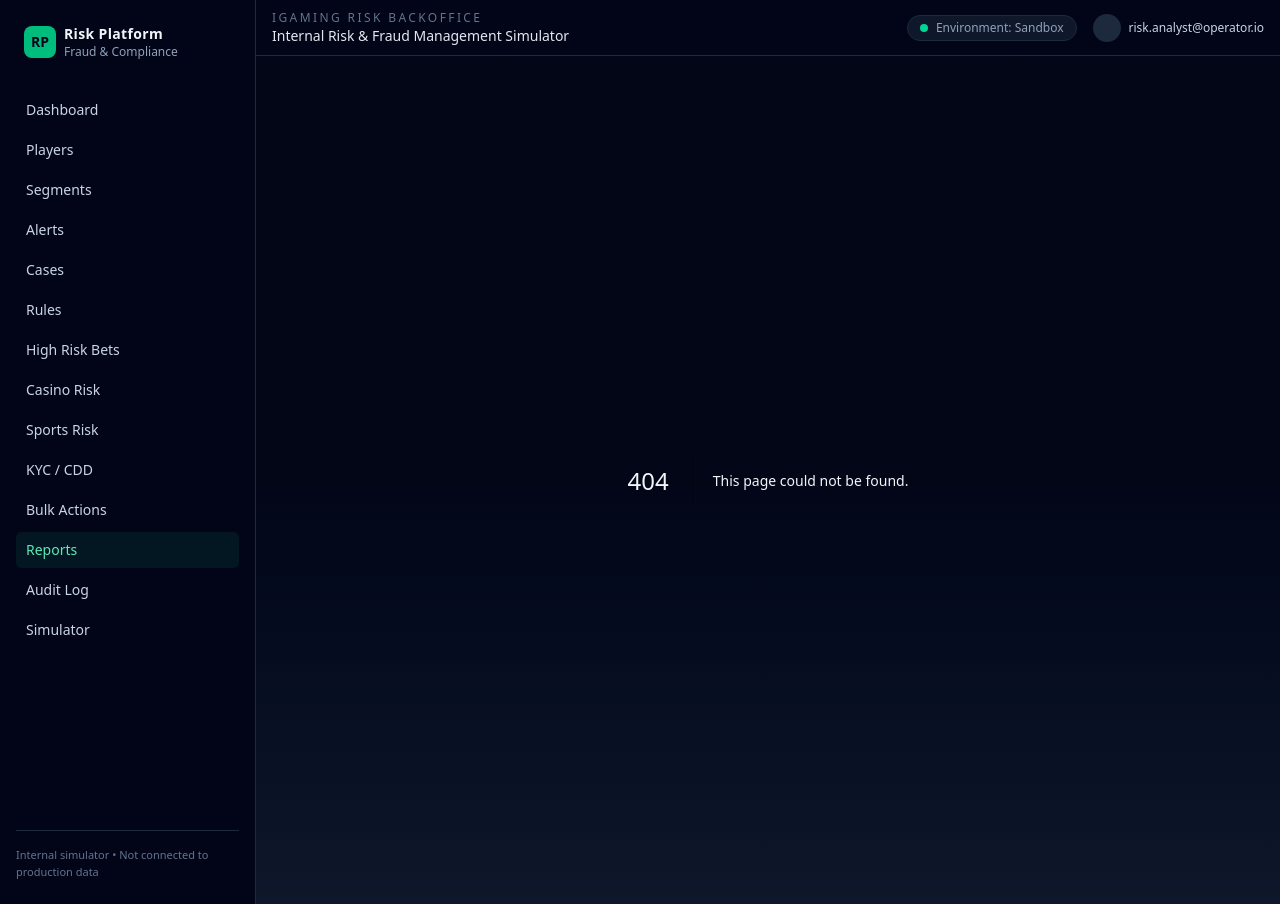
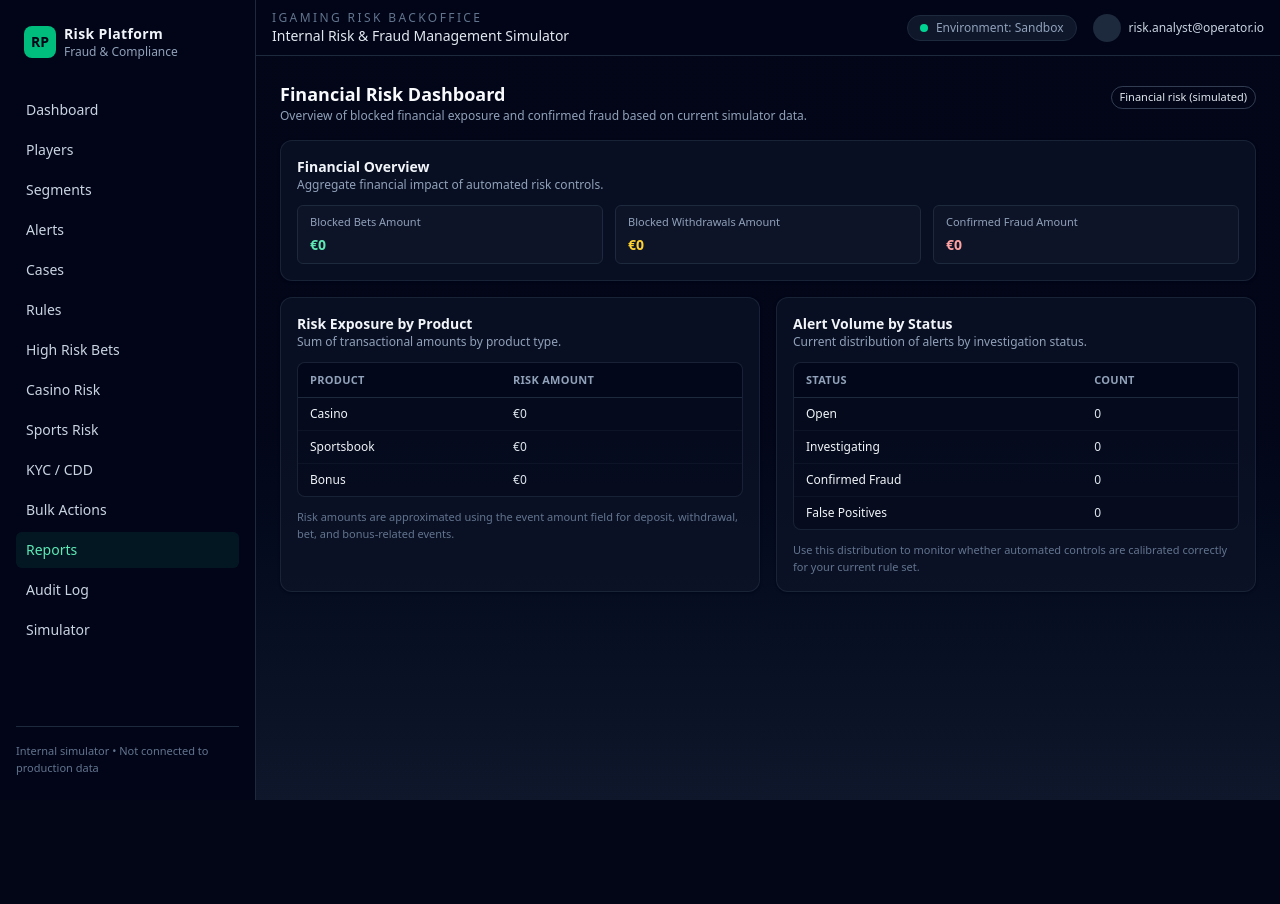
Before and after one commit to ptsportsbookcom-sudo/risk-platform-simulator, a Next.js app: page /reports/financial-risk in a window 1280 px wide. Before the commit this address had no page. After the commit the page ends 800 px from the top, so only its background shows below. Built offline with nearby package versions, Linux system fonts and the light colour scheme.

Commit message:
add financial risk reporting dashboard

```diff
--- /dev/null
+++ b/app/reports/financial-risk/page.tsx
@@ -0,0 +1,274 @@
+"use client";
+
+import { useMemo } from "react";
+import { Card } from "@/components/ui/Card";
+import { Badge } from "@/components/ui/Badge";
+import { Table, THead, TBody, TH, TR, TD } from "@/components/ui/Table";
+import { useRiskEngine } from "@/components/risk/RiskEngineContext";
+
+function formatCurrency(amount: number) {
+  return `€${amount.toLocaleString(undefined, {
+    minimumFractionDigits: 0,
+    maximumFractionDigits: 0,
+  })}`;
+}
+
+export default function FinancialRiskReportPage() {
+  const { state } = useRiskEngine();
+  const events = state.events ?? [];
+  const alerts = state.alerts ?? [];
+  const rules = state.rules ?? [];
+
+  const {
+    blockedBetsAmount,
+    blockedWithdrawalsAmount,
+    confirmedFraudAmount,
+    productRisk,
+    alertStatusCounts,
+  } = useMemo(() => {
+    let blockedBetsAmount = 0;
+    let blockedWithdrawalsAmount = 0;
+    let confirmedFraudAmount = 0;
+
+    const productRisk: Record<"casino" | "sportsbook" | "bonus", number> = {
+      casino: 0,
+      sportsbook: 0,
+      bonus: 0,
+    };
+
+    const alertStatusCounts: Record<
+      "open" | "investigating" | "confirmed_fraud" | "false_positive",
+      number
+    > = {
+      open: 0,
+      investigating: 0,
+      confirmed_fraud: 0,
+      false_positive: 0,
+    };
+
+    // Pre-index rules by id for quick lookup
+    const ruleById = new Map<string, (typeof rules)[number]>();
+    for (const r of rules) {
+      ruleById.set(r.id, r);
+    }
+
+    // 1. Blocked bets & withdrawals + product risk from events
+    for (const ev of events) {
+      const amount = ev.amount ?? 0;
+
+      // Determine if any triggered rule blocked bet / withdrawal
+      const triggered = ev.triggeredRules ?? [];
+      let isBetBlocked = false;
+      let isWithdrawalBlocked = false;
+
+      for (const ruleId of triggered) {
+        const rule = ruleById.get(ruleId);
+        if (!rule || !rule.actions) continue;
+        for (const action of rule.actions) {
+          if (action.type === "blockBet") {
+            isBetBlocked = true;
+          }
+          if (action.type === "blockWithdrawal") {
+            isWithdrawalBlocked = true;
+          }
+        }
+      }
+
+      if (isBetBlocked && amount > 0) {
+        blockedBetsAmount += amount;
+      }
+      if (isWithdrawalBlocked && amount > 0) {
+        blockedWithdrawalsAmount += amount;
+      }
+
+      // Product risk exposure (by product)
+      const meta = (ev.metadata ?? {}) as Record<string, unknown>;
+      const productRaw = (meta.product as string | undefined) ?? "";
+      let product: "casino" | "sportsbook" | "bonus" | null = null;
+
+      if (productRaw === "casino") {
+        product = "casino";
+      } else if (productRaw === "sportsbook") {
+        product = "sportsbook";
+      } else if (productRaw === "bonus") {
+        product = "bonus";
+      } else if (ev.eventType === "casino_session") {
+        product = "casino";
+      } else if (
+        ev.eventType === "place_bet" ||
+        ev.eventType === "large_bet" ||
+        ev.eventType === "suspicious_bet"
+      ) {
+        product = "sportsbook";
+      } else if (ev.eventType === "bonus_claim") {
+        product = "bonus";
+      }
+
+      if (product && amount > 0) {
+        productRisk[product] += amount;
+      }
+    }
+
+    // 2. Confirmed fraud amount from alerts and related events
+    for (const alert of alerts) {
+      if (alert.status === "confirmed_fraud") {
+        const relatedEvent = events.find(
+          (e) =>
+            e.playerId === alert.playerId &&
+            (e.triggeredRules ?? []).includes(alert.ruleTriggered),
+        );
+        if (relatedEvent?.amount != null) {
+          confirmedFraudAmount += relatedEvent.amount;
+        }
+      }
+
+      if (alert.status in alertStatusCounts) {
+        alertStatusCounts[alert.status as keyof typeof alertStatusCounts] += 1;
+      }
+    }
+
+    return {
+      blockedBetsAmount,
+      blockedWithdrawalsAmount,
+      confirmedFraudAmount,
+      productRisk,
+      alertStatusCounts,
+    };
+  }, [events, alerts, rules]);
+
+  return (
+    <>
+      <div className="flex items-baseline justify-between gap-4">
+        <div>
+          <h1 className="text-lg font-semibold text-slate-50">
+            Financial Risk Dashboard
+          </h1>
+          <p className="text-xs text-slate-400">
+            Overview of blocked financial exposure and confirmed fraud based on
+            current simulator data.
+          </p>
+        </div>
+        <Badge variant="outline">Financial risk (simulated)</Badge>
+      </div>
+
+      {/* 1. Financial Overview */}
+      <Card
+        title="Financial Overview"
+        description="Aggregate financial impact of automated risk controls."
+      >
+        <div className="grid gap-3 md:grid-cols-3">
+          <div className="rounded-md border border-slate-800 bg-slate-900/70 px-3 py-2">
+            <div className="text-[11px] text-slate-400">
+              Blocked Bets Amount
+            </div>
+            <div className="mt-1 text-sm font-semibold text-emerald-300">
+              {formatCurrency(blockedBetsAmount)}
+            </div>
+          </div>
+          <div className="rounded-md border border-slate-800 bg-slate-900/70 px-3 py-2">
+            <div className="text-[11px] text-slate-400">
+              Blocked Withdrawals Amount
+            </div>
+            <div className="mt-1 text-sm font-semibold text-amber-300">
+              {formatCurrency(blockedWithdrawalsAmount)}
+            </div>
+          </div>
+          <div className="rounded-md border border-slate-800 bg-slate-900/70 px-3 py-2">
+            <div className="text-[11px] text-slate-400">
+              Confirmed Fraud Amount
+            </div>
+            <div className="mt-1 text-sm font-semibold text-red-300">
+              {formatCurrency(confirmedFraudAmount)}
+            </div>
+          </div>
+        </div>
+      </Card>
+
+      <div className="grid gap-4 lg:grid-cols-2">
+        {/* 2. Risk Exposure by Product */}
+        <Card
+          title="Risk Exposure by Product"
+          description="Sum of transactional amounts by product type."
+        >
+          <Table>
+            <THead>
+              <TR>
+                <TH>Product</TH>
+                <TH>Risk Amount</TH>
+              </TR>
+            </THead>
+            <TBody>
+              <TR>
+                <TD className="text-xs text-slate-100">Casino</TD>
+                <TD className="text-xs text-slate-200">
+                  {formatCurrency(productRisk.casino)}
+                </TD>
+              </TR>
+              <TR>
+                <TD className="text-xs text-slate-100">Sportsbook</TD>
+                <TD className="text-xs text-slate-200">
+                  {formatCurrency(productRisk.sportsbook)}
+                </TD>
+              </TR>
+              <TR>
+                <TD className="text-xs text-slate-100">Bonus</TD>
+                <TD className="text-xs text-slate-200">
+                  {formatCurrency(productRisk.bonus)}
+                </TD>
+              </TR>
+            </TBody>
+          </Table>
+          <p className="mt-3 text-[11px] text-slate-500">
+            Risk amounts are approximated using the event amount field for
+            deposit, withdrawal, bet, and bonus-related events.
+          </p>
+        </Card>
+
+        {/* 3. Alert Volume Trend (snapshot counts) */}
+        <Card
+          title="Alert Volume by Status"
+          description="Current distribution of alerts by investigation status."
+        >
+          <Table>
+            <THead>
+              <TR>
+                <TH>Status</TH>
+                <TH>Count</TH>
+              </TR>
+            </THead>
+            <TBody>
+              <TR>
+                <TD className="text-xs text-slate-100">Open</TD>
+                <TD className="text-xs text-slate-200">
+                  {alertStatusCounts.open}
+                </TD>
+              </TR>
+              <TR>
+                <TD className="text-xs text-slate-100">Investigating</TD>
+                <TD className="text-xs text-slate-200">
+                  {alertStatusCounts.investigating}
+                </TD>
+              </TR>
+              <TR>
+                <TD className="text-xs text-slate-100">Confirmed Fraud</TD>
+                <TD className="text-xs text-slate-200">
+                  {alertStatusCounts.confirmed_fraud}
+                </TD>
+              </TR>
+              <TR>
+                <TD className="text-xs text-slate-100">False Positives</TD>
+                <TD className="text-xs text-slate-200">
+                  {alertStatusCounts.false_positive}
+                </TD>
+              </TR>
+            </TBody>
+          </Table>
+          <p className="mt-3 text-[11px] text-slate-500">
+            Use this distribution to monitor whether automated controls are
+            calibrated correctly for your current rule set.
+          </p>
+        </Card>
+      </div>
+    </>
+  );
+}
--- a/app/reports/page.tsx
+++ b/app/reports/page.tsx
@@ -146,7 +146,7 @@ export default function ReportsPage() {
           <MetricTile label="High Risk Players" value={highRiskPlayers} />
           <MetricTile label="High Risk Bets" value={totalHighRiskBets} />
         </div>
-        <div className="mt-4 grid gap-3 text-[11px] sm:grid-cols-3">
+        <div className="mt-4 grid gap-3 text-[11px] sm:grid-cols-4">
           <Link
             href="/reports/rule-performance"
             className="rounded-md border border-slate-800 bg-slate-900/70 px-3 py-2 hover:border-emerald-500/70 hover:bg-slate-900"
@@ -156,6 +156,17 @@ export default function ReportsPage() {
             </div>
             <div className="mt-0.5 text-[11px] text-slate-400">
               View alert outcomes and fraud detection rates per rule.
+            </div>
+          </Link>
+          <Link
+            href="/reports/financial-risk"
+            className="rounded-md border border-slate-800 bg-slate-900/70 px-3 py-2 hover:border-red-500/70 hover:bg-slate-900"
+          >
+            <div className="font-semibold text-slate-100">
+              Financial Risk
+            </div>
+            <div className="mt-0.5 text-[11px] text-slate-400">
+              Monitor blocked funds and confirmed fraud by product.
             </div>
           </Link>
           <Link
```
